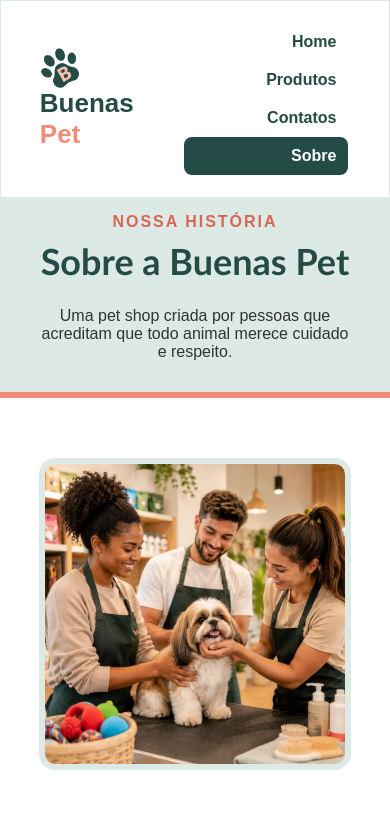
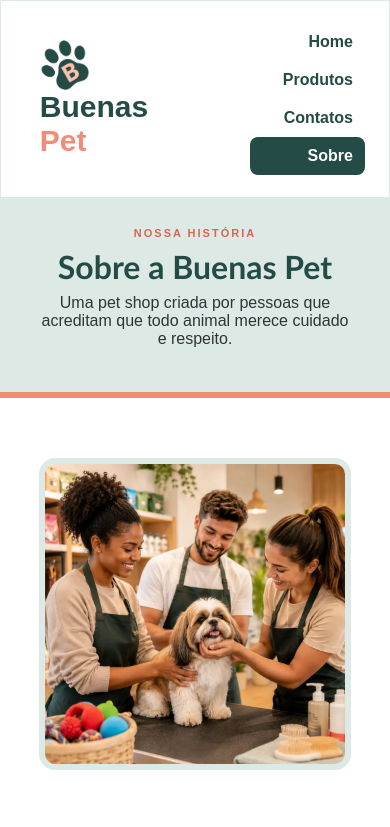
Before and after one commit to paulohmoura42/projeto-buenas-pet, a plain HTML site: page sobre.html in a window 390 px wide. Shown: the top 827 px of the page. Drawn offline with Linux system fonts and the light colour scheme.

Commit message:
Melhorias no site mobile

```diff
--- a/css/style.css
+++ b/css/style.css
@@ -205,6 +205,11 @@ p {margin-top: 0%;}
     align-items: center;
 }
 
+.info h1 {
+    font-size: 32px;
+    margin-bottom: 8px;
+}
+
 .cartao-produto img {
     width: 100%;
     border-bottom: solid 6px #f28c79;
@@ -290,17 +295,24 @@ p {margin-top: 0%;}
     }
 
     .logo {
-        font-size: 26px;
+        font-size: 30px;
     }
 
     .logo img {
         display: flex;
-        width: 40px;
+        width: 50px;
+    }
+
+    .menu {
+
     }
 
     .menu li {
         display: flex;
         flex-direction: column-reverse;
+        width: 70%;
+        position: relative;
+        left: 66px;
     }
 
     .banner {
@@ -315,6 +327,10 @@ p {margin-top: 0%;}
 
     .banner-conteudo a {
         font-size: 12px;
+    }
+
+    .banner-conteudo h1 {
+        font-size: 30px;
     }
 
     .cartao {
@@ -337,4 +353,13 @@ p {margin-top: 0%;}
     .texto-sobre {
         margin-top: 60px;
     }
+
+    .texto-destaque {
+        font-size: 11px;
+        text-align: center;
+    }
+
+    .texto-sobre h2 {
+        text-align: center;
+    }
 }
```
